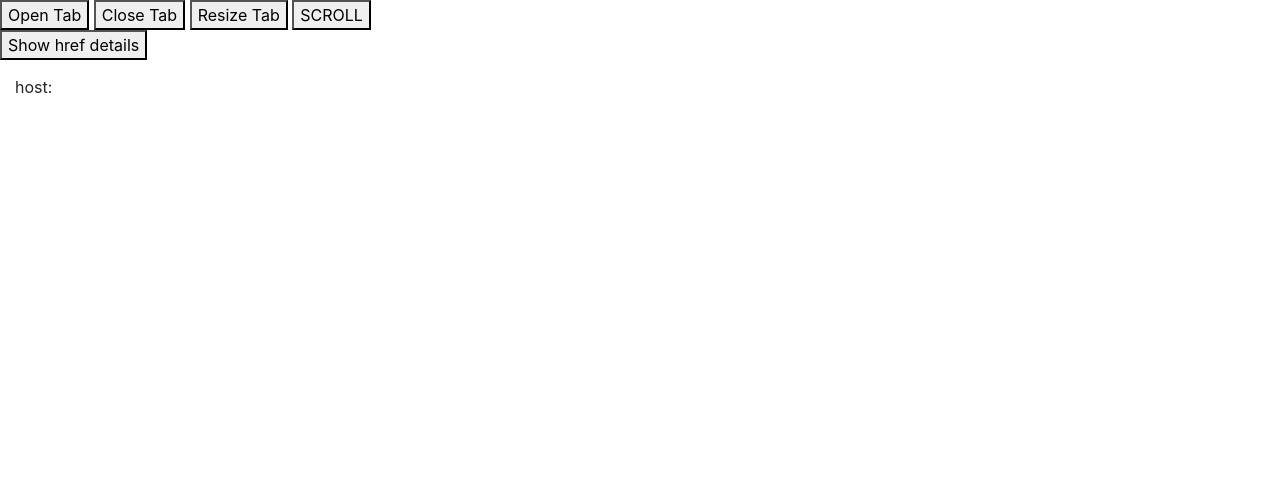
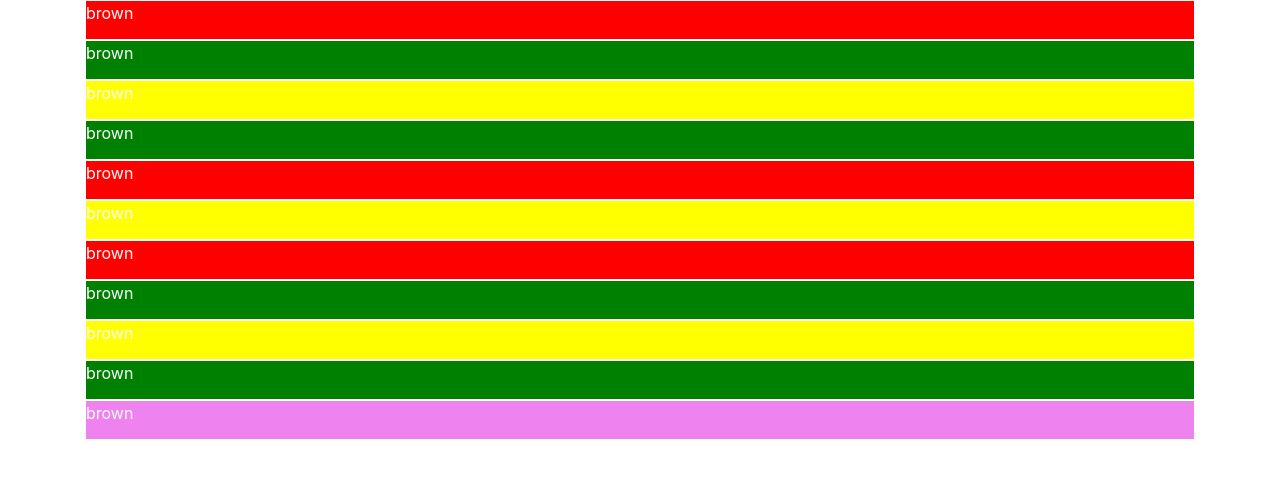
Before and after one commit to Kristel96/MainAcademyFrontEnd, a plain HTML site: page index.html in a window 1280 px wide. Drawn offline with nearby package versions, Linux system fonts and the light colour scheme.

```diff
--- a/index.html
+++ b/index.html
@@ -9,28 +9,30 @@
 	<!-- Optional theme -->
 </head>
 <body>
-<div>
-<button id="myButton1" onclick="openTab()">Open Tab</button>
-<button id="myButton2" onclick="closeTab()">Close Tab</button>
-<button id="myButton3" onclick="resizeTab()">Resize Tab</button>
-<button id="myButton4" onclick="scroller()">SCROLL</button>
-
-
-	<div>
-		<button onclick="hrefDetails()">Show href details</button>
-		<div style="margin: 15px">
-			<div id="1">host:</div>
-			<div id="2"></div>
-			<div id="3"></div>
-			<div id="4"></div>
-			<div id="5"></div>
-			<div id="6"></div>
-		</div>
-	</div>
-
-
-	<div id="fields"></div></div>
-
+<div class="container">
+	<div class="brown"></div>
+	<div class="blue"></div>
+	<div class="brown"></div>
+	<div class="blue"></div>
+	<div class="brown"></div>
+	<div class="blue"></div>
+	<div class="brown"></div>
+	<div class="blue"></div>
+	<div class="brown"></div>
+	<div class="blue"></div>
+	<div class="brown"></div>
+	<div class="blue"></div>
+	<div class="brown"></div>
+	<div class="blue"></div>
+	<div class="brown"></div>
+	<div class="blue"></div>
+	<div class="brown"></div>
+	<div class="blue"></div>
+	<div class="brown"></div>
+	<div class="blue"></div>
+	<div class="brown"></div>
+	<div class="blue"></div>
+</div>
 
 <script src="https://code.jquery.com/jquery-3.3.1.slim.min.js" integrity="sha384-q8i/X+965DzO0rT7abK41JStQIAqVgRVzpbzo5smXKp4YfRvH+8abtTE1Pi6jizo" crossorigin="anonymous"></script>
 <script src="https://cdnjs.cloudflare.com/ajax/libs/popper.js/1.14.3/umd/popper.min.js" integrity="sha384-ZMP7rVo3mIykV+2+9J3UJ46jBk0WLaUAdn689aCwoqbBJiSnjAK/l8WvCWPIPm49" crossorigin="anonymous"></script>
--- a/scripts/main.js
+++ b/scripts/main.js
@@ -1,36 +1,21 @@
-var newTab;
-function openTab(){
-    newTab =  window.open("2e2w", "_blank", "width=300, height=300, scrollbars=yes ");
+var brown = document.getElementsByClassName("brown");
+
+for(var i=0; i<brown.length; i++) {
+    let element = brown[i];
+    element.innerHTML = "brown";
+    let estyle = element.style;
+       if(i%2===0){
+        estyle.backgroundColor = "red";
+    }else {
+        estyle.backgroundColor = "green";
+    }
+    if(i == brown.length-1){
+        estyle.backgroundColor = "violet";
+    }
+    if((i+1)%3===0){
+        estyle.backgroundColor = "yellow";
+    }
+    estyle.border = "1px solid white";
+    estyle.height = "40px";
+    estyle.color = "white";
 }
-function resizeTab() {
-    //newTab.resizeTo(500,500);
-    newTab.resizeBy(300,300);
-    newTab.focus();
-}
-function closeTab() {
-    newTab.close();
-}
-function scroller(){
-    newTab.scrollBy(20,1000);
-    newTab.focus();
-}
-
-
-function hrefDetails() {
-    var loc = window.location;
-
-    var a = document.getElementById("1");
-    a.innerText = "Host: " + loc.host;
-    a.style.fontStyle="italic";
-    var b = document.getElementById("2");
-    b.innerText = "Hostname: " + loc.hostname;
-    var c =  document.getElementById("3");
-    c.innerText = "Origin: " + loc.origin;
-    var d = document.getElementById("4");
-    d.innerText = "Pathname: " + loc.pathname;
-    var e = document.getElementById("5");
-    e.innerText = "Port: " + loc.port;
-    var f = document.getElementById("6");
-    f.innerText = "Protocol: " + loc.protocol;
-
-}
```
